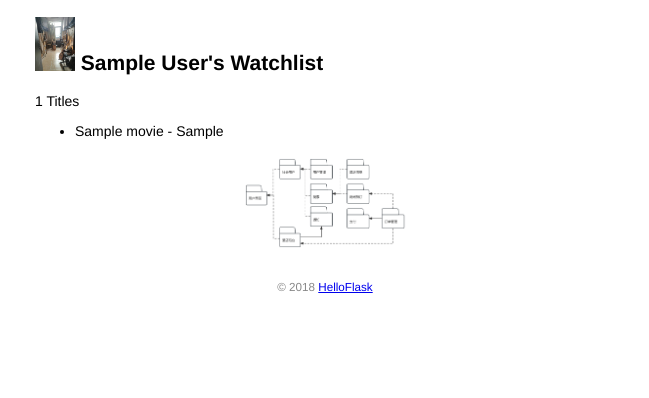
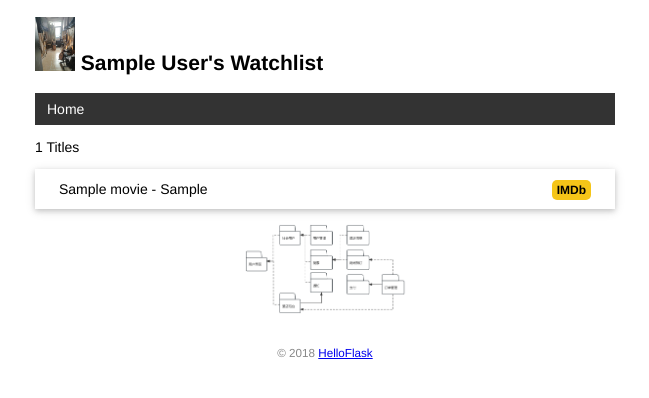
Before and after one commit to Cooper0512/watchlist2, a Flask app: page / in a window 1280 px wide. Shown: the top 398 px of the page, without its empty margins (315-964 px from the left). Run offline with Flask 3, Linux system fonts and the light colour scheme; tables that the repository leaves empty hold one stand-in row (values such as "Sample post").

Commit message:
Add base template and error template

```diff
--- a/app.py
+++ b/app.py
@@ -68,14 +68,24 @@
     click.echo('Done.')
 
 # 4.学习渲染模板
+# 6.错误处理
+@app.errorhandler(404)  # 传入要处理的错误代码
+def page_not_found(e):  # 接受异常对象作为参数
+#     user = User.query.first()
+    return render_template('404.html'), 404  # 返回模板和状态码
+
+# 更优雅的处理方式：模板上下文处理函数
+@app.context_processor
+def inject_user():  # 函数名可以随意修改
+    user = User.query.first()
+    return dict(user=user)  # 需要返回字典，等同于 return {'user': user}
 
 # 注册主页
 @app.route('/')
 @app.route('/hello')
 def index():
-    user = User.query.first()  # 读取用户记录
     movies = Movie.query.all()  # 读取所有电影记录
-    return render_template('index.html', user = user, movies=movies)
+    return render_template('index.html', movies=movies)
 
 #  用户输入的数据会包含恶意代码，所以不能直接作为响应返回，
 #  需要使用 MarkupSafe（Flask 的依赖之一）提供的 escape() 函数
--- a/static/style.css
+++ b/static/style.css
@@ -46,3 +46,41 @@
     margin: 0 auto;
     height: 100px;
 }
+
+nav ul {
+    list-style-type: none;
+    margin: 0;
+    padding: 0;
+    overflow: hidden;
+    background-color: #333;
+}
+
+nav li {
+    float: left;
+}
+
+nav li a {
+    display: block;
+    color: white;
+    text-align: center;
+    padding: 8px 12px;
+    text-decoration: none;
+}
+
+nav li a:hover {
+    background-color: #111;
+}
+
+.float-right {
+    float: right;
+}
+
+.imdb {
+    font-size: 12px;
+    font-weight: bold;
+    color: black;
+    text-decoration: none;
+    background: #F5C518;
+    border-radius: 5px;
+    padding: 3px 5px;
+}
--- /dev/null
+++ b/templates/base.html
@@ -0,0 +1,27 @@
+<!DOCTYPE html>
+<html lang="en">
+<head>
+    {% block head %}
+    <meta charset="utf-8">
+    <meta name="viewport" content="width=device-width, initial-scale=1.0">
+    <title>{{ user.name }}'s Watchlist</title>
+    <link rel="icon" href="{{ url_for('static', filename='favicon.png') }}">
+    <link rel="stylesheet" href="{{ url_for('static', filename='style.css') }}" type="text/css">
+    {% endblock %}
+</head>
+<body>
+    <h2>
+        <img alt="Avatar" class="avatar" src="{{ url_for('static', filename='images/avatar.JPG') }}">
+        {{ user.name }}'s Watchlist
+    </h2>
+    <nav>
+        <ul>
+            <li><a href="{{ url_for('index') }}">Home</a></li>
+        </ul>
+    </nav>
+    {% block content %}{% endblock %}
+    <footer>
+        <small>&copy; 2018 <a href="http://helloflask.com/book/3">HelloFlask</a></small>
+    </footer>
+</body>
+</html>
--- a/templates/index.html
+++ b/templates/index.html
@@ -1,26 +1,15 @@
-<!DOCTYPE html>
-<html lang="en">
-<head>
-    <meta charset="utf-8">
-    <title>{{ name }}'s Watchlist</title>
-    <link rel="stylesheet" href="{{ url_for('static', filename='style.css') }}" type="text/css">
-    <link rel="icon" href="{{ url_for('static', filename='favicon.png') }}">
-</head>
-<body>
-    <h2>
-    <img alt="Avatar" class="avatar" src="{{ url_for('static', filename='images/avatar.JPG') }}">
-    {{ user.name }}'s Watchlist
-</h2>
-    {# 使用 length 过滤器获取 movies 变量的长度 #}
-    <p>{{ movies|length }} Titles</p>
-    <ul>
-        {% for movie in movies %}  {# 迭代 movies 变量 #}
-        <li>{{ movie.title }} - {{ movie.year }}</li>  {# 等同于 movie['title'] #}
-        {% endfor %}  {# 使用 endfor 标签结束 for 语句 #}
-    </ul>
-    <img alt="Walking Totoro" class="totoro" src="{{ url_for('static', filename='images/totoro.png') }}">
-    <footer>
-        <small>&copy; 2018 <a href="http://helloflask.com/book/3">HelloFlask</a></small>
-    </footer>
-</body>
-</html>
+{% extends 'base.html' %}
+
+{% block content %}
+<p>{{ movies|length }} Titles</p>
+<ul class="movie-list">
+    {% for movie in movies %}
+    <li>{{ movie.title }} - {{ movie.year }}
+        <span class="float-right">
+            <a class="imdb" href="https://www.imdb.com/find?q={{ movie.title }}" target="_blank" title="Find this movie on IMDb">IMDb</a>
+        </span>
+    </li>
+    {% endfor %}
+</ul>
+<img alt="Walking Totoro" class="totoro" src="{{ url_for('static', filename='images/totoro.png') }}" title="to~to~ro~">
+{% endblock %}
```
Also changed, not shown: templates/404.html (added, +26 -0 lines).
